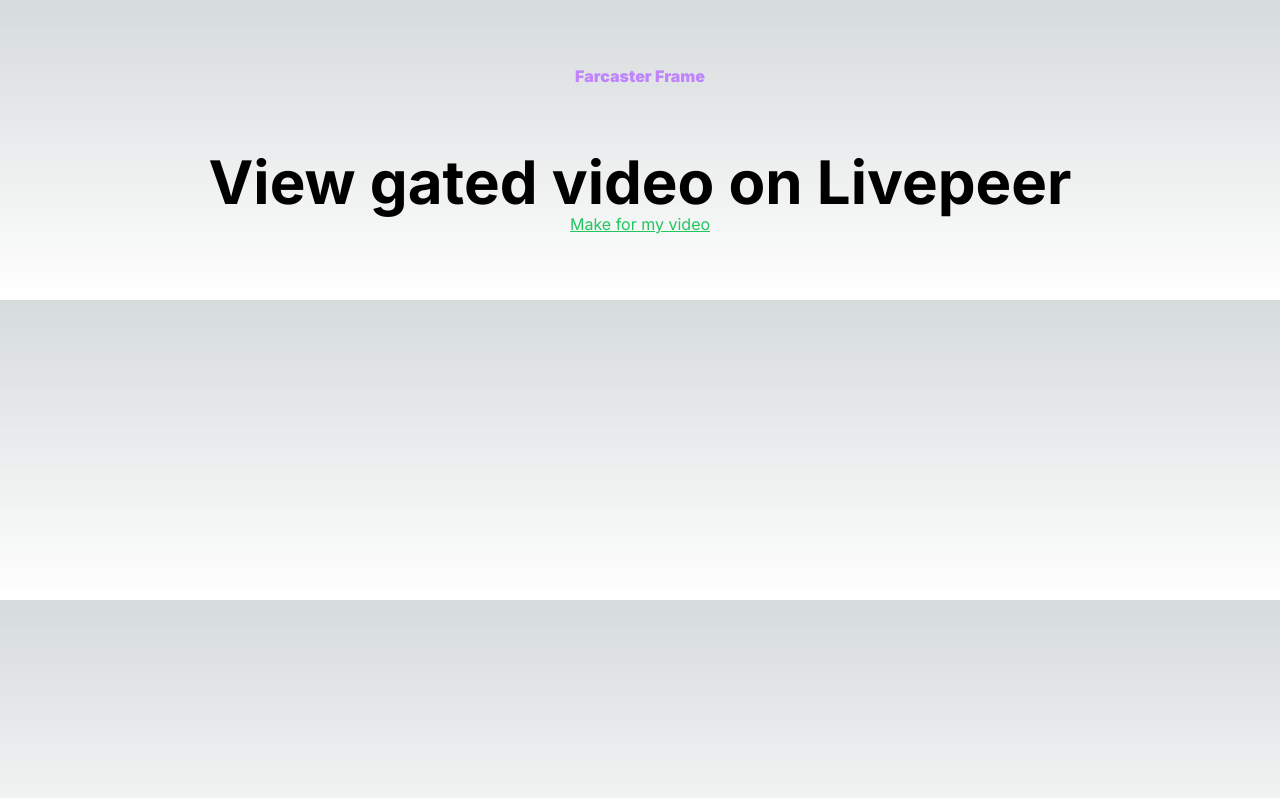
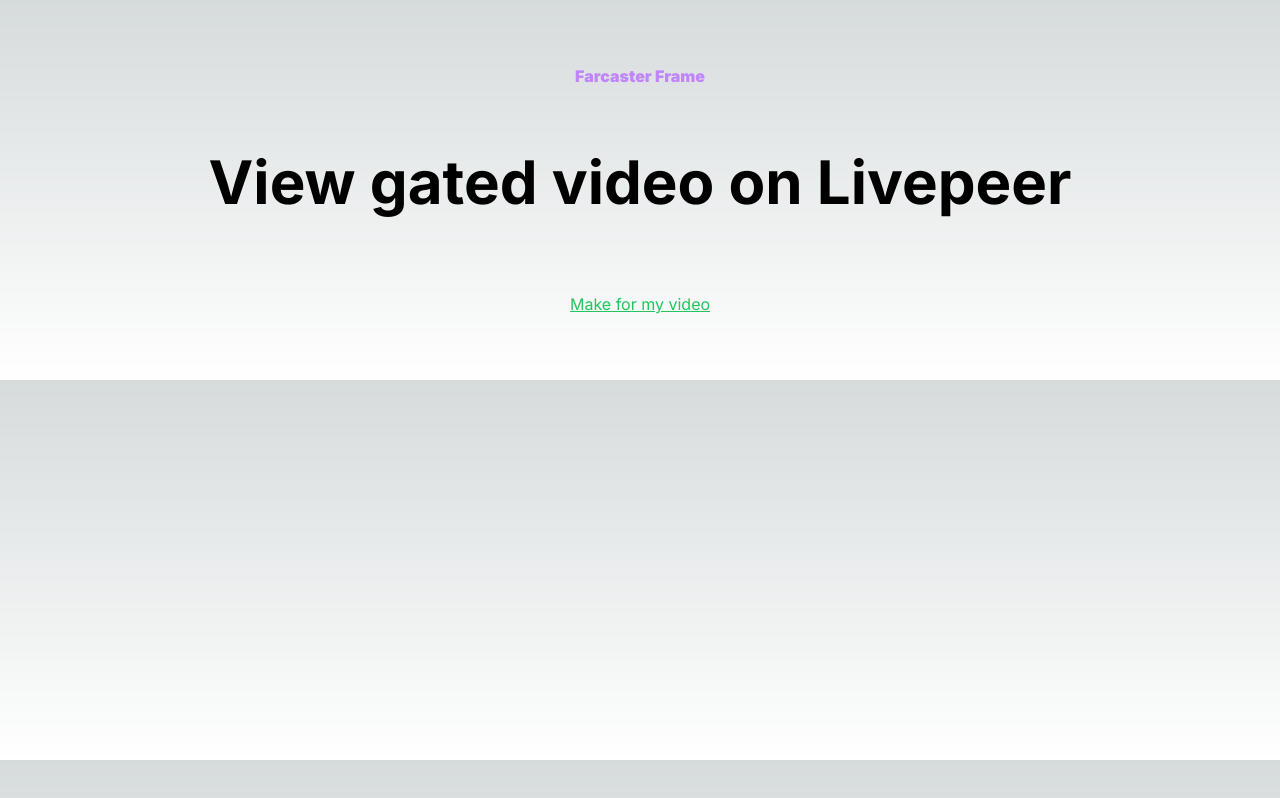
Before and after one commit to nikitattt/fc-livepeer, a Next.js app: page /play/1 in a window 1280 px wide. Built offline with nearby package versions, Linux system fonts and the light colour scheme.

Commit message:
Update link styling in page.tsx

```diff
--- a/src/app/play/[id]/page.tsx
+++ b/src/app/play/[id]/page.tsx
@@ -35,7 +35,7 @@
         <h1 className="mt-12 lg:mt-16 text-6xl font-bold">
           View gated video on Livepeer
         </h1>
-        <Link href="/" className="text-green-500 underline">
+        <Link href="/" className="mt-20 text-green-500 underline">
           Make for my video
         </Link>
       </div>
```
